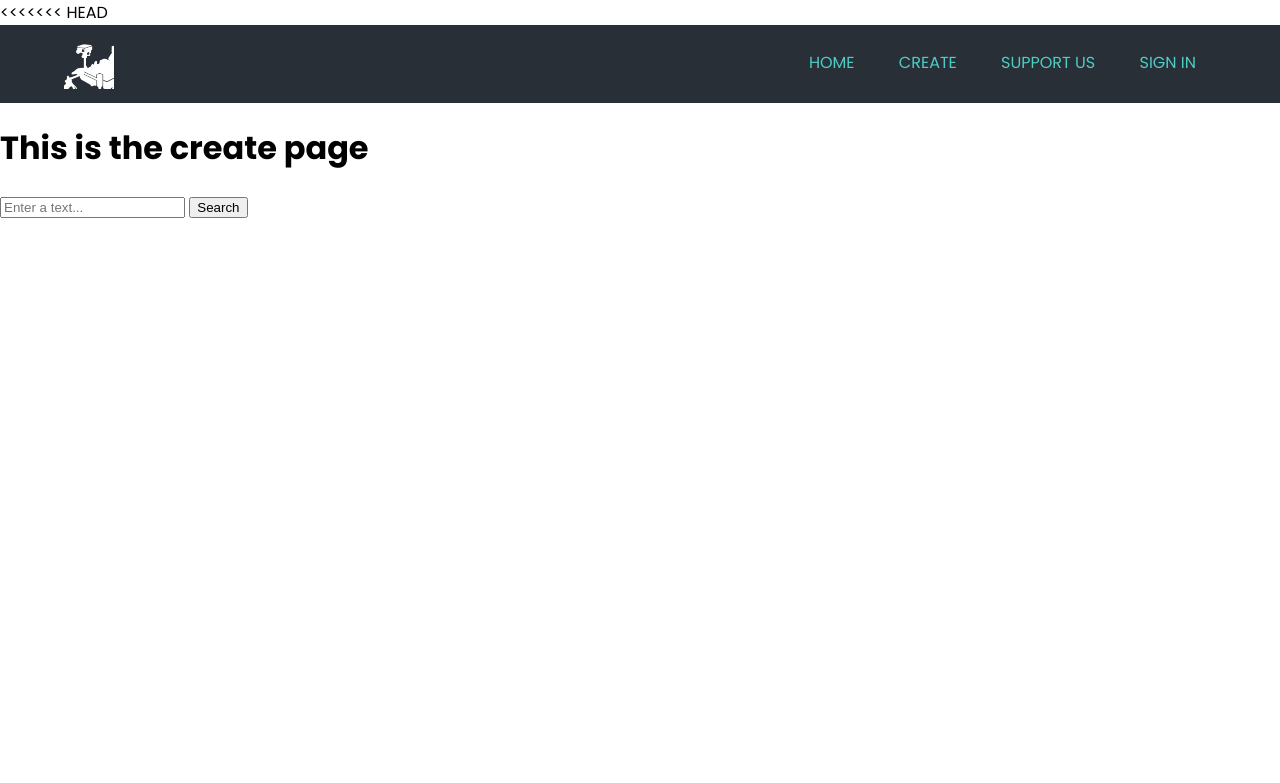
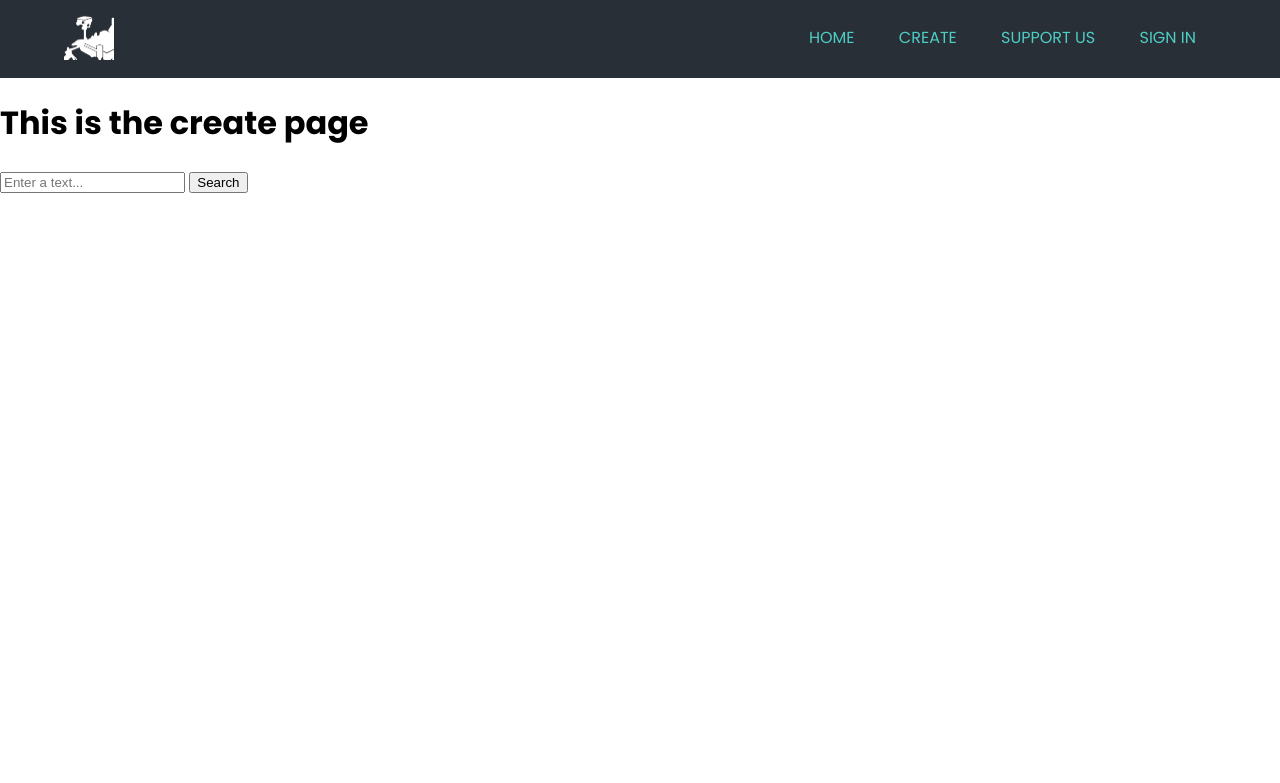
Before and after one commit to SA-Tester/Martian-Poster-Generator, a Flask app: page /create in a window 1280 px wide. Shown: the top 783 px of the page. Run offline with Flask 2, Linux system fonts and the light colour scheme.

Commit message:
Create.html changes

```diff
--- a/Marsapp/templates/create.html
+++ b/Marsapp/templates/create.html
@@ -1,4 +1,3 @@
-<<<<<<< HEAD
 {% extends "layout.html" %}
 {% block content %}
     <h1>This is the create page</h1>
@@ -10,5 +9,3 @@
 
     </form>
 {% endblock %}
-=======
->>>>>>> 5d5656edd7569b4e1285cbe435b88b4c9a7cf1b8
```
